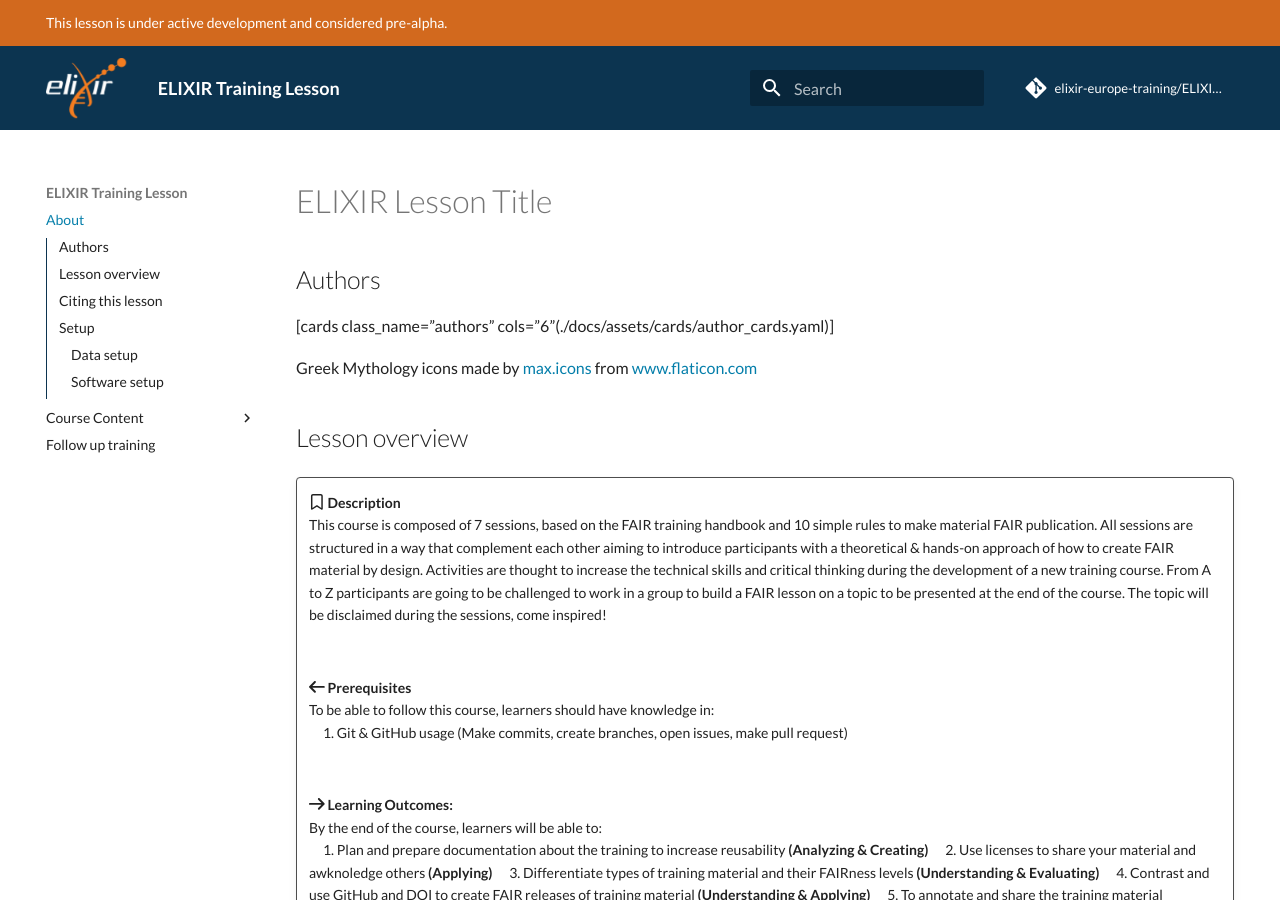
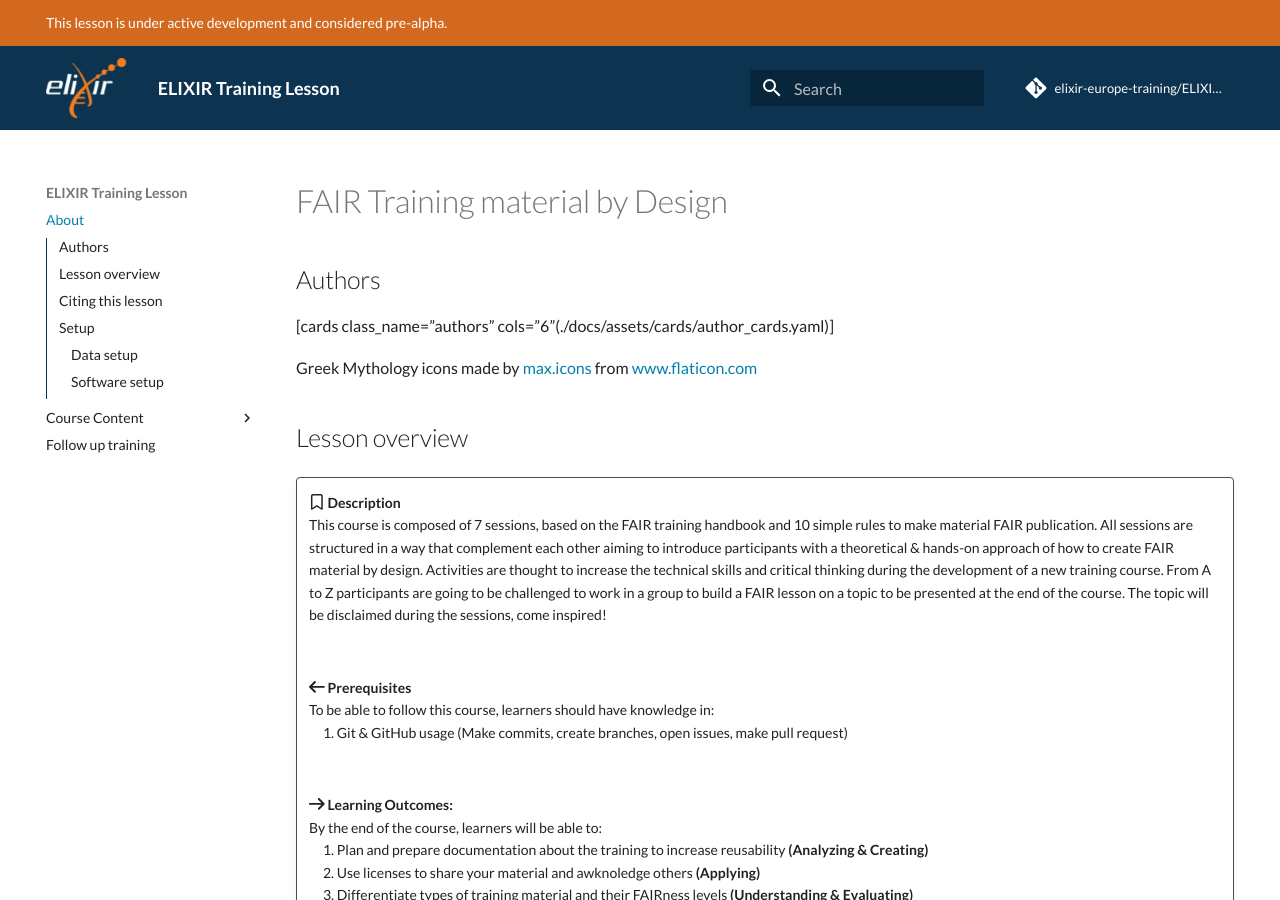
Before and after one commit to elixir-europe-training/ELIXIR-TrP-FAIR-Material-By-Design, an MkDocs documentation site: the page built from docs/index.md, in a window 1280 px wide and 900 px high. Built offline with MkDocs 1.6.1 and Material for MkDocs 9.7.7, drawn with Linux system fonts in a browser that asks for light colours; comment, search, counter and statistics services are not loaded.

Commit message:
Update index.md

```diff
--- a/docs/index.md
+++ b/docs/index.md
@@ -1,4 +1,4 @@
-# ELIXIR Lesson Title
+# FAIR Training material by Design
 
 ## Authors
 
@@ -23,11 +23,11 @@
 
     :fontawesome-solid-arrow-right: **Learning Outcomes:**
     By the end of the course, learners will be able to:
-    &emsp;1. Plan and prepare documentation about the training to increase reusability __(Analyzing & Creating)__
-    &emsp;2. Use licenses to share your material and awknoledge others __(Applying)__
-    &emsp;3. Differentiate types of training material and their FAIRness levels __(Understanding & Evaluating)__
-    &emsp;4. Contrast and use GitHub and DOI to create FAIR releases of training material __(Understanding & Applying)__
-    &emsp;5. To annotate and share the training material metadata __(Applying)__
+    &emsp;1. Plan and prepare documentation about the training to increase reusability __(Analyzing & Creating)__ </br>
+    &emsp;2. Use licenses to share your material and awknoledge others __(Applying)__ </br>
+    &emsp;3. Differentiate types of training material and their FAIRness levels __(Understanding & Evaluating)__ </br>
+    &emsp;4. Contrast and use GitHub and DOI to create FAIR releases of training material __(Understanding & Applying)__ </br>
+    &emsp;5. To annotate and share the training material metadata __(Applying)__ </br>
 
     </br>
 
```
